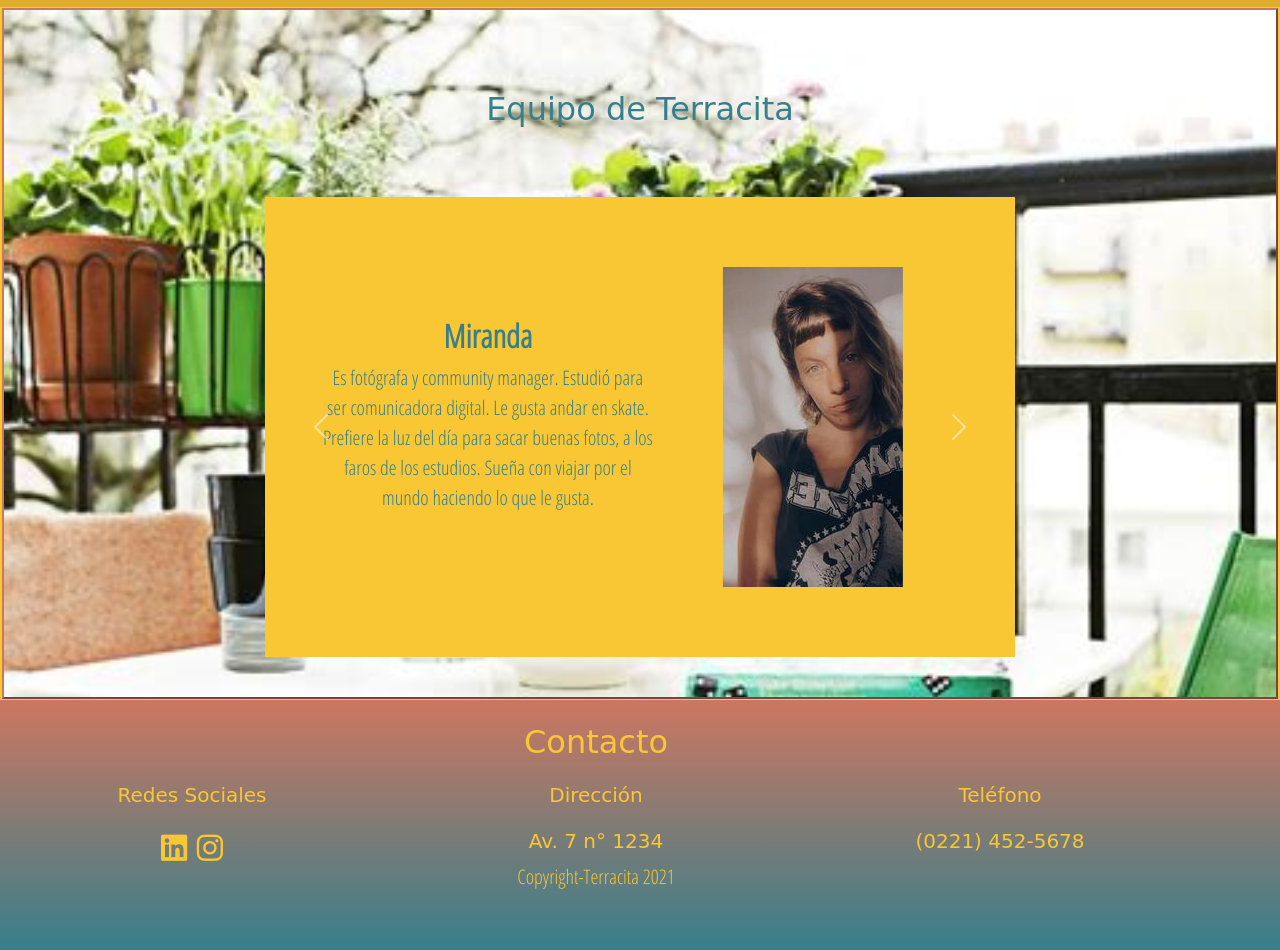
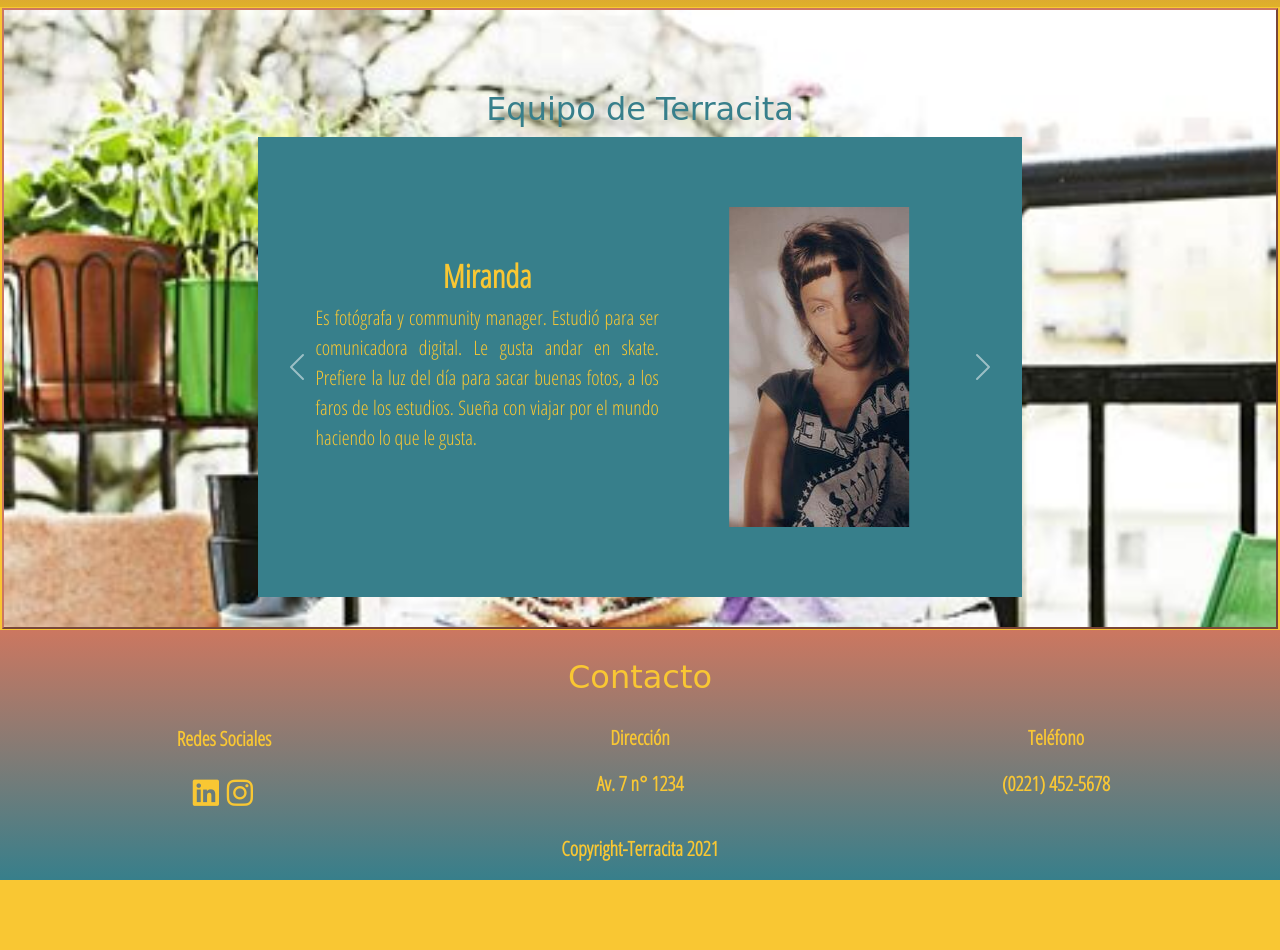
Before and after one commit to astrid-85/Terracita-MKT, a website: page pages/equipo.html in a window 1280 px wide. Shown: the part 320-1270 px from the top of the page. After the commit the page ends 1200 px from the top, so only its background shows below. Drawn offline with nearby package versions, Linux system fonts and the light colour scheme; a web font is replaced by a local one.

Commit message:
actualización seccion equipo mas reponsive

```diff
--- a/pages/equipo.html
+++ b/pages/equipo.html
@@ -136,7 +136,7 @@
     <main class="fondo">
       <h1 class="tituloPrincipal">Equipo de Terracita</h1>
       <!--INICIO CAROUSEL BS-->
-      <section id="equipo">
+      <section class="equipoFlex">
         <div
         id="carouselExampleControls"
         class="carousel slide"
--- a/scss/estilos.scss
+++ b/scss/estilos.scss
@@ -57,7 +57,7 @@ ul {
 
       &:hover {
         background-color: $colorFondo;
-        color: #377f8b;
+        color: #cc7760;
         padding: 4px;
       }
     }
@@ -80,7 +80,6 @@ li:last-child{
   flex-direction: column;
   color: $colorTitulo;
   font-family: $tipografiaTitulo;
-  background-color: $colorFondo;
   margin: 1px 2px 1px 2px;
   justify-content: space-evenly;
   align-items: center;
@@ -115,7 +114,7 @@ li:last-child{
       color: $colorTipografia;
       font-family: $tipografiaTexto;
       padding: 60px;
-      text-align: center;
+      text-align: justify;
       line-height: 40px;
       animation-duration: 8s;
       animation-name: aparecer;
@@ -129,19 +128,19 @@ li:last-child{
 /*INICIO FOOTER*/
 .piePagina {
   display: grid;
-  grid-template-columns: 30% 30% 30%;
-  grid-template-rows: 70px 70px 70px;
+  grid-template-columns: 35% 30% 35%;
+  grid-template-rows: 30%;
   grid-template-areas:
     "h3 h3 h3"
     "pie1 pie4 pie2"
     "pie3 pie3 pie3";
-  column-gap: 20px;
-  row-gap: 5px;
-  align-items: flex-end;
+  column-gap: 0px;
+  row-gap: 2px;
+  align-items: end;
   height: $anchoCajas;
   background-color: #377f8b;
   background-image: linear-gradient(#cc7760, #377f8b);
-  text-align:center;
+
 
 
 
@@ -156,13 +155,13 @@ li:last-child{
   }
 }
 
-.contactosEstilo {
+.contactosEstilo p {
   color: $colorTipografia;
-  font-family: $tipografiaTitulo;
+  font-family: $tipografiaTexto;
   font-size: $tamanioTexto;
   text-align: center;
-  margin: auto;
-  padding: 5px;
+  font-weight: bold;
+
 }
 #pie1{
 grid-area: pie1;
@@ -176,53 +175,49 @@ grid-area: pie1;
 }
 #pie3 {
   grid-area: pie3;
-  font-family: $tipografiaTexto;
 
 }
 .socialIcon {
     color: #f9c733;
-    font-size: 30px;
+    font-size: 1.875rem;
+    left: 45%;
+    position: relative;
+
 }
 
 
 /*FIN FOOTER*/
 
 /*INICIO PÁGINA EQUIPO*/
-#tituloEquipo {
-  color: #377f8b;
-  margin-top: 30px;
-  margin-bottom: 10px;
-  font-family: "Bowlby One SC", cursive;
-  font-size: $tamanioTitulo;
+
+.equipoFlex {
+  background-color: #377f8b;
+  max-width: 60%;
+  margin-bottom: 30px;
+
   }
-
-#equipo {
-  display: flex;
-  flex-direction: row;
-  align-items: center;
-  background-color: $colorFondo;
-  margin: 60px;
-  margin-bottom: 40px;
-  width: 750px;
+  .carousel-control-next, .carousel-control-prev{
+    width: 10%
   }
-
 
 .cajasEquipo {
 @include cajasEstilos;
 
 
 h5{
-  color: $colorTitulo;
+  color: #f9c733;
   font-weight: bolder;
   font-size: $tamanioTitulo;
   text-align:center;
 }
-#equipo img {
-  margin: 10px;
-  float:right;
-  padding: 60px;
+.cajasEquipo p{
+ margin-left: 10px;
+}
 
 }
+.equipoFlex img {
+  float:left;
+  margin: 30px 10px 0px 50px;
 }
 
 /*FIN PAGINA EQUIPO*/
--- a/scss/utilities/_variables.scss
+++ b/scss/utilities/_variables.scss
@@ -12,7 +12,6 @@ $tamanioTitulo: 2rem;
 $letraFooter: 0.875rem;
 
 
-
 /*INICIO PAGINA NUESTRO EQUIPO*/
 
 @mixin cajasEstilos {
@@ -20,9 +19,10 @@ $letraFooter: 0.875rem;
   font-size: $tamanioTexto;
   padding: 30px 30px 30px 10px;
   margin: 90px;
-  text-align: center;
+  text-align: justify;
   line-height: 30px;
-  color: #377f8b;
+  color: #f9c733;
+  position: relative;
   }
 
   /*FIN PAGINA NUESTRO EQUIPO*/
```
Also changed, not shown: css/estilos.css, css/mediaqueries.css.
